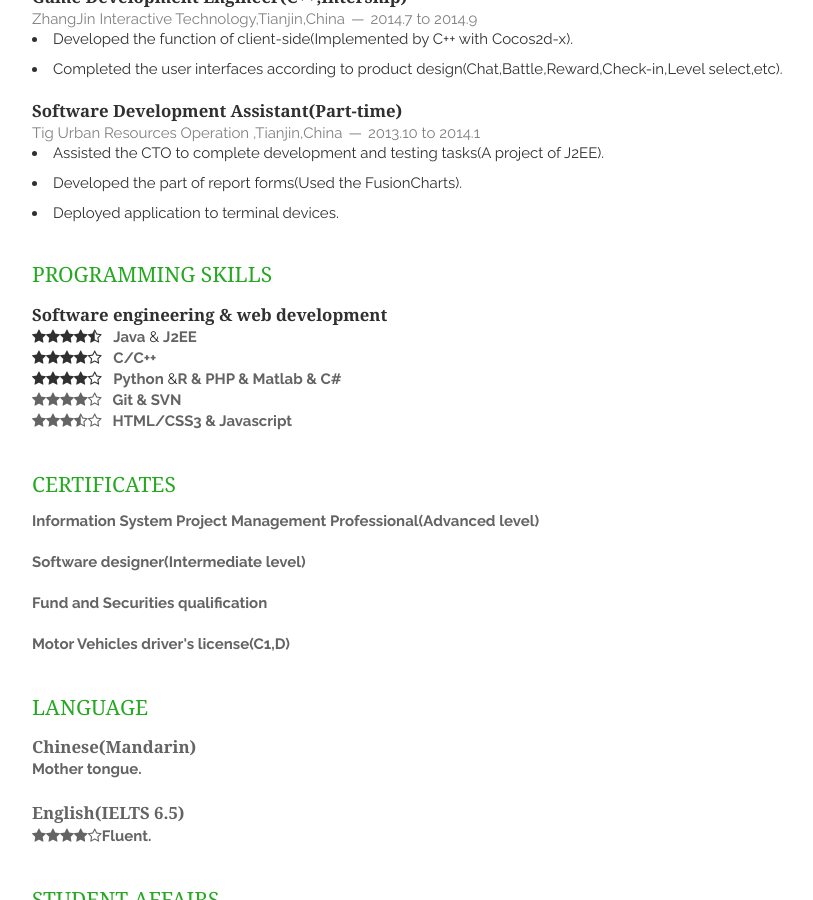
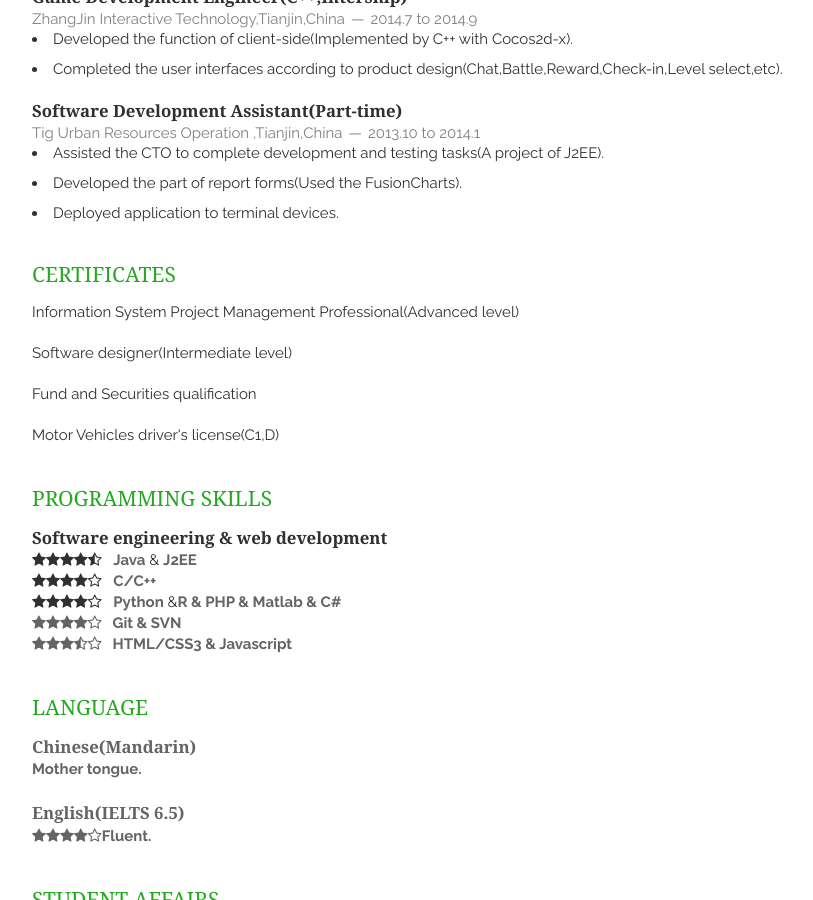
Before and after one commit to xzhcn6/vitae, a Jekyll site: the page built from index.html, in a window 1280 px wide and 900 px high, scrolled down 1197 px. Shown: the whole window, without its empty margins (328-1141 px from the left). Built offline with Jekyll 4.4.1, drawn with Linux system fonts in a browser that asks for light colours; nearby versions of some CDN libraries; Markdown is read by kramdown in place of the engine named in the settings; the list of posts is cut into pages by our own code; part of the change alters nothing that is shown.

```diff
--- a/index.html
+++ b/index.html
@@ -6,9 +6,9 @@ layout: layout
 
 {% include employment.html %}
 
+{% include certificate.html %}
+
 {% include skills.html %}
-
-{% include certificate.html %}
 
 {% include language.html %}
 
```
